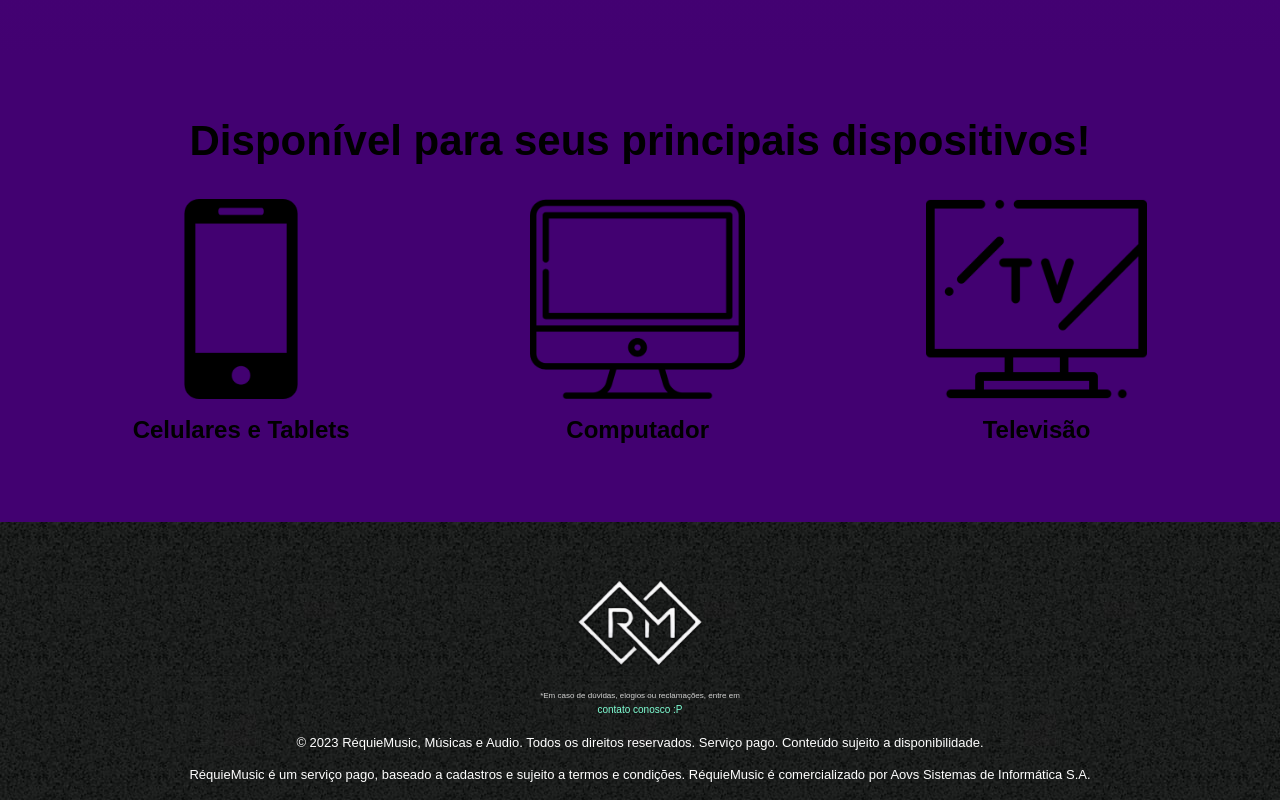
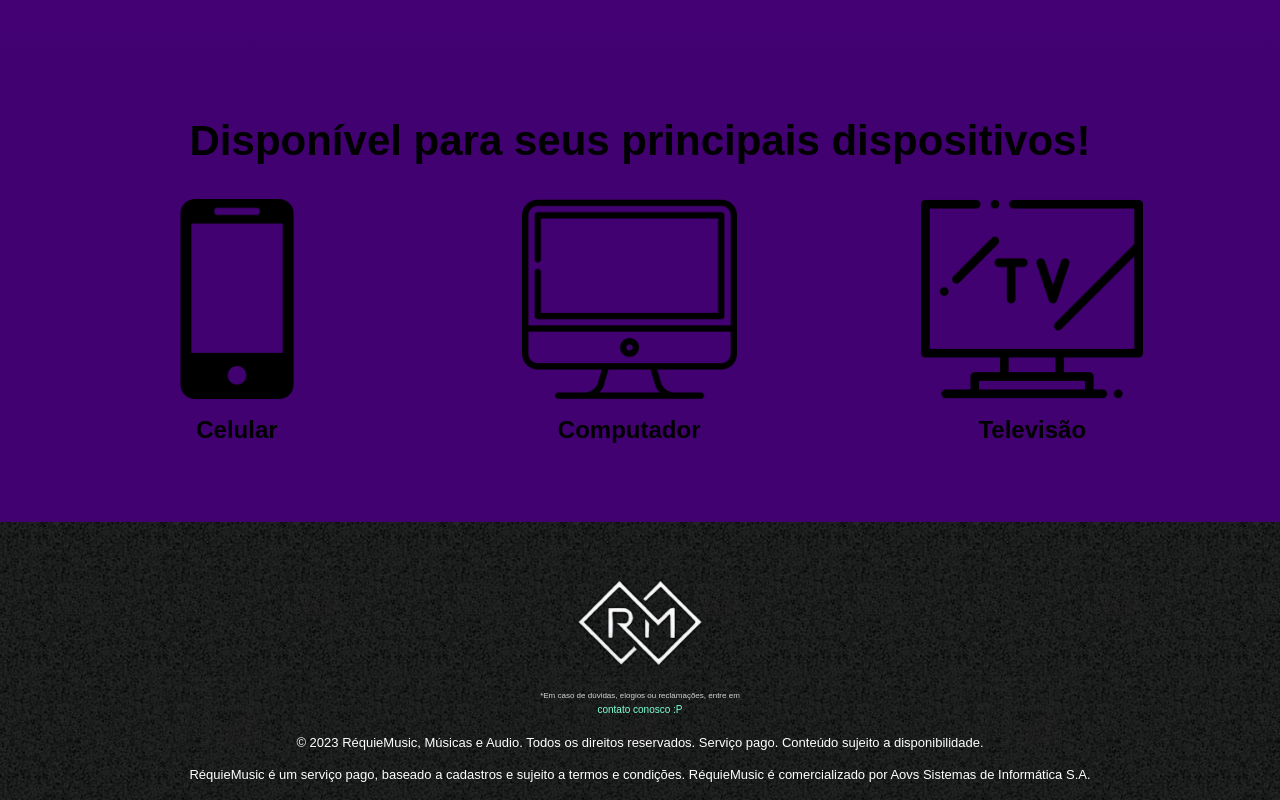
Before and after one commit to JMiguel-arlopes/streaming_de_musica-assinar, a plain HTML site: page index.html in a window 1280 px wide. Shown: the part 2341-3141 px from the top of the page. Drawn offline with Linux system fonts and the light colour scheme; a web font is replaced by a local one.

Commit message:
refinando o index

```diff
--- a/index.html
+++ b/index.html
@@ -73,7 +73,7 @@
         <ul class="lista__dispositivos">
             <li class="item__lista">
                 <img src="assets/img/celular.png" alt="celular" class="image__lista">
-                <p class="frase-lista">Celulares e Tablets</p>
+                <p class="frase-lista">Celular</p>
             </li>
             <li class="item__lista">
                 <img src="assets/img/computador.png" alt="computador" class="image__lista">
```
